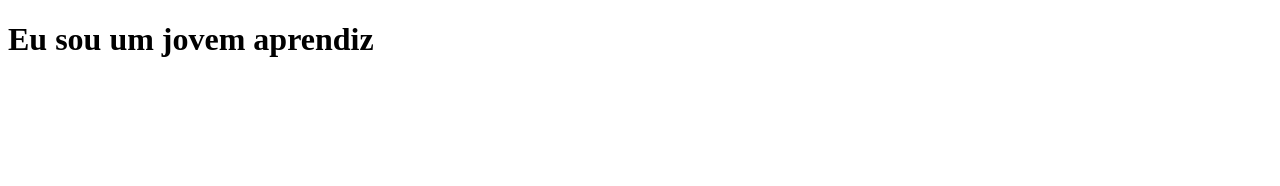
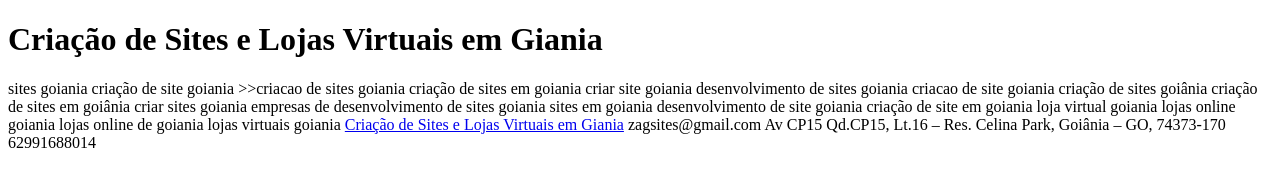
Before and after one commit to ZagSites/ZagSites.github.io, a plain HTML site: page index.html in a window 1280 px wide. Drawn offline with Linux system fonts and the light colour scheme.

Commit message:
Update index.html

```diff
--- a/index.html
+++ b/index.html
@@ -7,6 +7,34 @@
     <title>Meu primeiro site no GitHub Pages</title>
 </head>
 <body>
-    <h1>Eu sou um jovem aprendiz</h1>
+    <h1>Criação de Sites e Lojas Virtuais em Giania</h1>
+
+
+    sites goiania
+criação de site goiania >>criacao de sites goiania
+criação de sites em goiania
+criar site goiania
+desenvolvimento de sites goiania
+criacao de site goiania
+criação de sites goiânia
+criação de sites em goiânia
+criar sites goiania
+empresas de desenvolvimento de sites goiania
+sites em goiania
+desenvolvimento de site goiania
+criação de site em goiania
+
+loja virtual goiania
+lojas online goiania
+lojas online de goiania
+lojas virtuais goiania
+
+    <a href="https://zagsites.com.br/">Criação de Sites e Lojas Virtuais em Giania</a>
+
+zagsites@gmail.com
+
+Av CP15 Qd.CP15, Lt.16 – Res. Celina Park, Goiânia – GO, 74373-170
+
+62991688014
 </body>
 </html>
```
